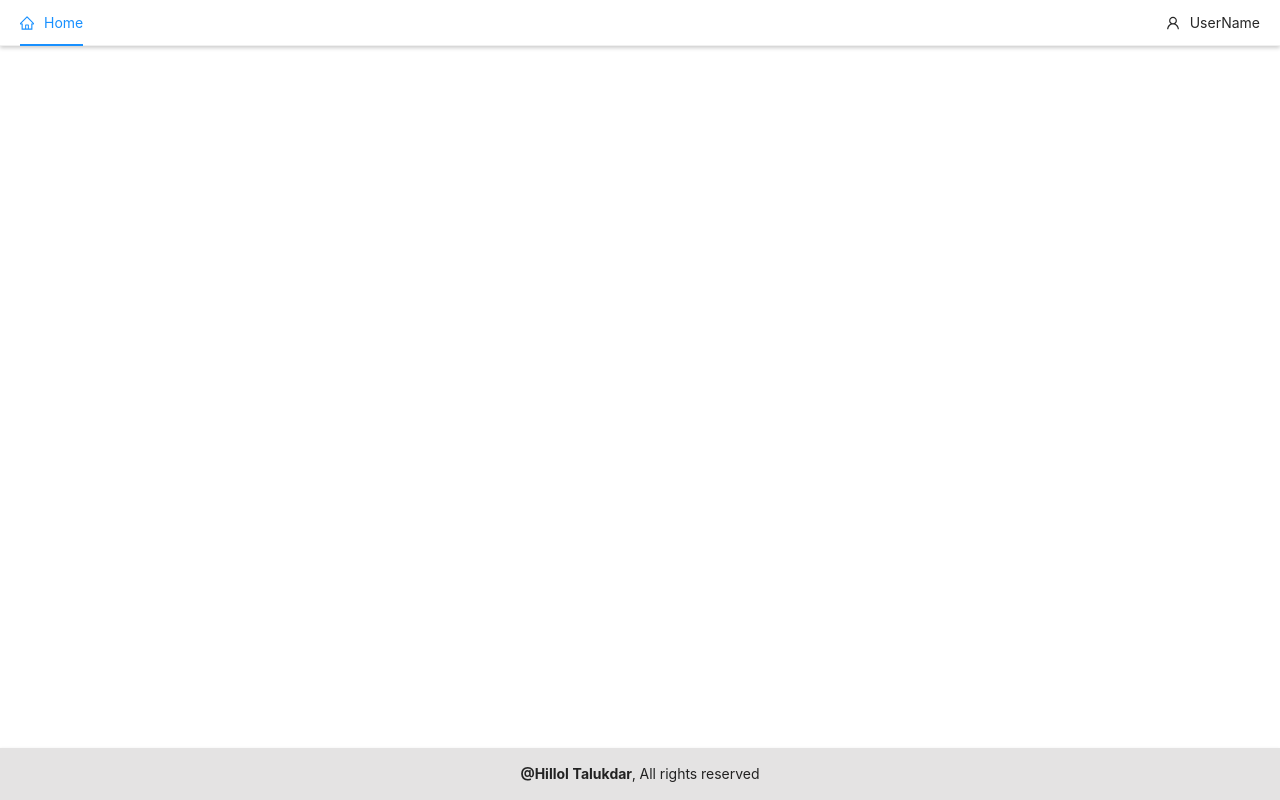
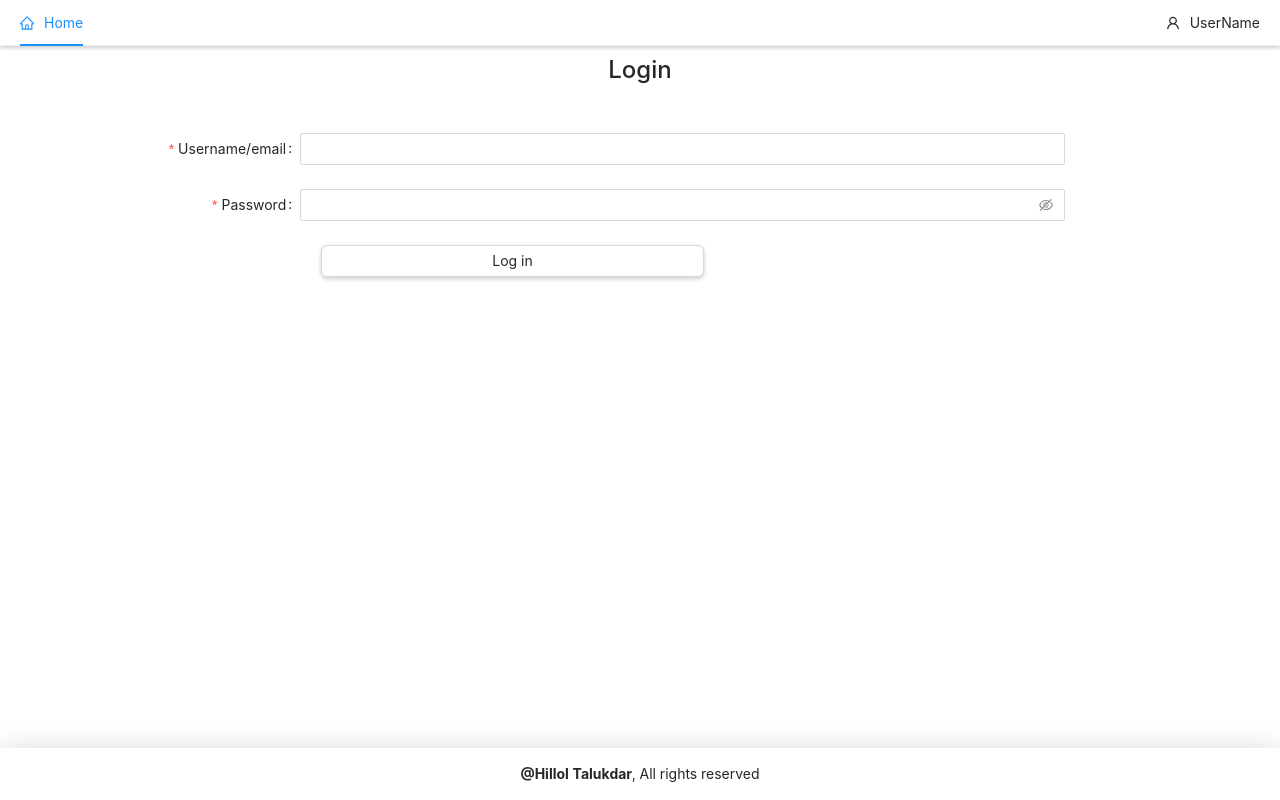
Before and after one commit to Hillol-Talukdar/ExplorerBlogs, a React (Create React App) app in the folder client/: page /login in a window 1280 px wide. Built offline with nearby package versions, Linux system fonts and the light colour scheme.

Commit message:
created login form

```diff
--- a/client/src/App.css
+++ b/client/src/App.css
@@ -12,9 +12,8 @@
   padding-top: 15px;
   padding-bottom: 15px;
   width: 100%;
-  background-color: rgb(228, 227, 227);
   text-align: center;
-  box-shadow: 0px 2px 4px 0 rgba(0, 0, 0, 0.2);
+  box-shadow: 0px 5px 30px rgba(0, 0, 0, 0.2);
   height: 100%;
   transition: 0.3s;
 }
--- a/client/src/App.js
+++ b/client/src/App.js
@@ -3,17 +3,19 @@ import { Route, Switch } from 'react-router-dom';
 import TopNavbar from './components/navbar/TopNavbar';
 import HomePage from './pages/HomePage';
 import PostDetailsPage from './pages/PostDetailsPage';
+import LoginPage from './pages/LoginPage';
 import './App.css';
 
 function App() {
   return (
-    <div className='flex-wrapper'>
+    <div className="flex-wrapper">
       <div>
         <TopNavbar />
 
         <Switch>
           <Route exact path="/" component={HomePage} />
           <Route exact path="/post/:id" component={PostDetailsPage} />
+          <Route exact path="/login" component={LoginPage} />
         </Switch>
       </div>
 
--- /dev/null
+++ b/client/src/components/form/login/LoginForm.css
@@ -0,0 +1,6 @@
+#loginFormSubmitButton {
+  box-shadow: 0px 2px 4px 0 rgba(0, 0, 0, 0.2);
+  border-radius: 6px;
+  height: 100%;
+  transition: 0.3s;
+}
--- /dev/null
+++ b/client/src/components/form/login/LoginForm.js
@@ -0,0 +1,77 @@
+import React from 'react';
+import { Form, Input, Button } from 'antd';
+import './LoginForm.css';
+
+const LoginForm = () => {
+  const onFinish = (values) => {
+    console.log('Success:', values);
+  };
+
+  const onFinishFailed = (errorInfo) => {
+    console.log('Failed:', errorInfo);
+  };
+
+  return (
+    <div className="container">
+      <h4 className="text-center">Login</h4>
+
+      <div className="mt-5">
+        <Form
+          className="m-5"
+          name="basic"
+          labelCol={{
+            span: 4,
+          }}
+          wrapperCol={{
+            span: 18,
+          }}
+          initialValues={{
+            remember: true,
+          }}
+          onFinish={onFinish}
+          onFinishFailed={onFinishFailed}
+          autoComplete="off"
+        >
+          <Form.Item
+            label="Username/email"
+            name="name"
+            rules={[
+              {
+                required: true,
+                message: 'Please input your username!',
+              },
+            ]}
+          >
+            <Input />
+          </Form.Item>
+
+          <Form.Item
+            label="Password"
+            name="password"
+            rules={[
+              {
+                required: true,
+                message: 'Please input your password!',
+              },
+            ]}
+          >
+            <Input.Password />
+          </Form.Item>
+
+          <Form.Item>
+            <Button
+              id="loginFormSubmitButton"
+              //   type="primary"
+              className="d-grid gap-2 col-6 mx-auto"
+              htmlType="submit"
+            >
+              Log in
+            </Button>
+          </Form.Item>
+        </Form>
+      </div>
+    </div>
+  );
+};
+
+export default LoginForm;
--- /dev/null
+++ b/client/src/pages/LoginPage.js
@@ -0,0 +1,12 @@
+import React from 'react'
+import LoginForm from '../components/form/login/LoginForm'
+
+const LoginPage = () => {
+    return (
+        <>
+            <LoginForm/>
+        </>
+    )
+}
+
+export default LoginPage
```
